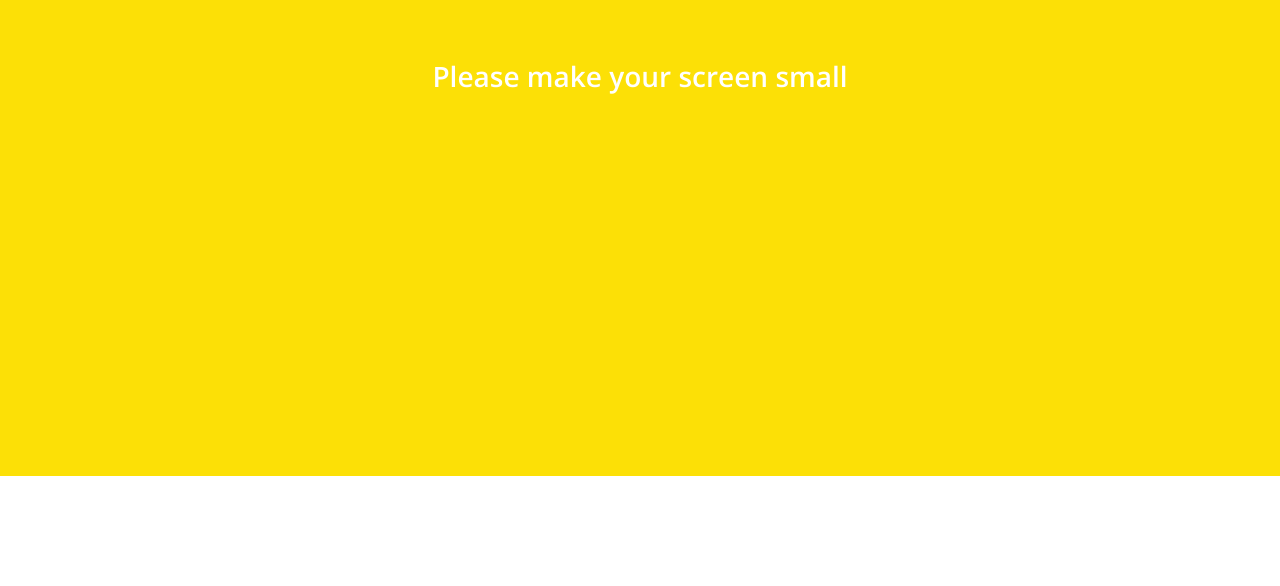
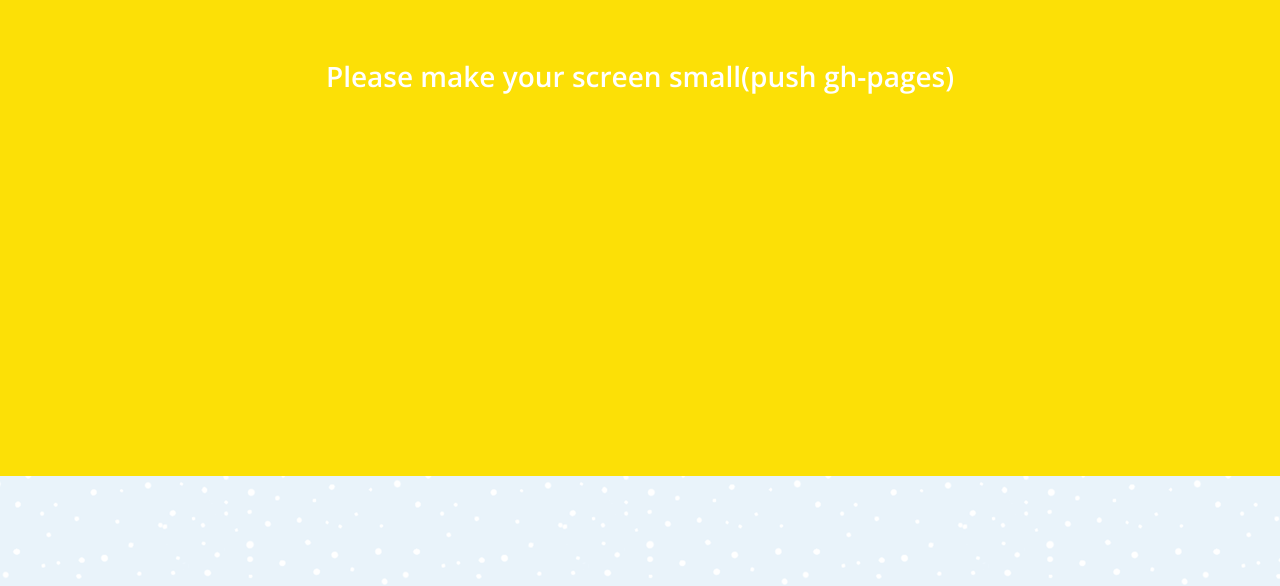
Before and after one commit to LeeHwanHo/Git-test, a plain HTML site: page chat.html in a window 1280 px wide. Shown: the part 324-910 px from the top of the page. Before the commit the page ends 800 px from the top, so only its background shows below. Drawn offline with nearby package versions, Linux system fonts and the light colour scheme; grey boxes are pictures that could not be loaded.

Commit message:
final kakao-clone!!! html done End and test gh-pages commit

```diff
--- a/chat.html
+++ b/chat.html
@@ -110,7 +110,7 @@
         </div>
     </div>
     <div class="bigScreen">
-       <span class="bigScreen__text">Please make your screen small</span>
+       <span class="bigScreen__text">Please make your screen small(push gh-pages)</span>
     </div>
 </body>
 
--- a/css/styles.css
+++ b/css/styles.css
@@ -29,6 +29,7 @@ a{
 
 main{
     margin-top: 110px;
+    min-height: 100vh;
     animation: fadeIn 0.5s ease-in-out;
 }
 
```
